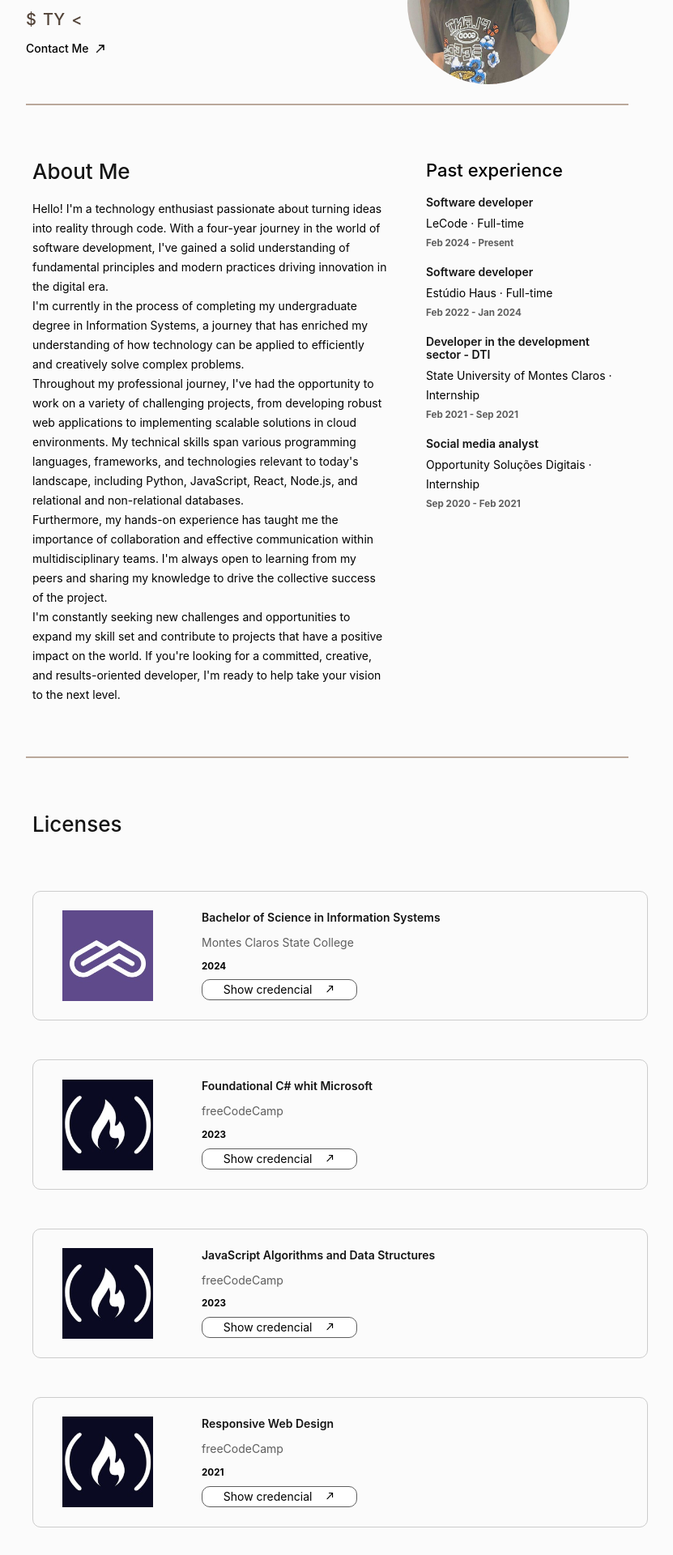
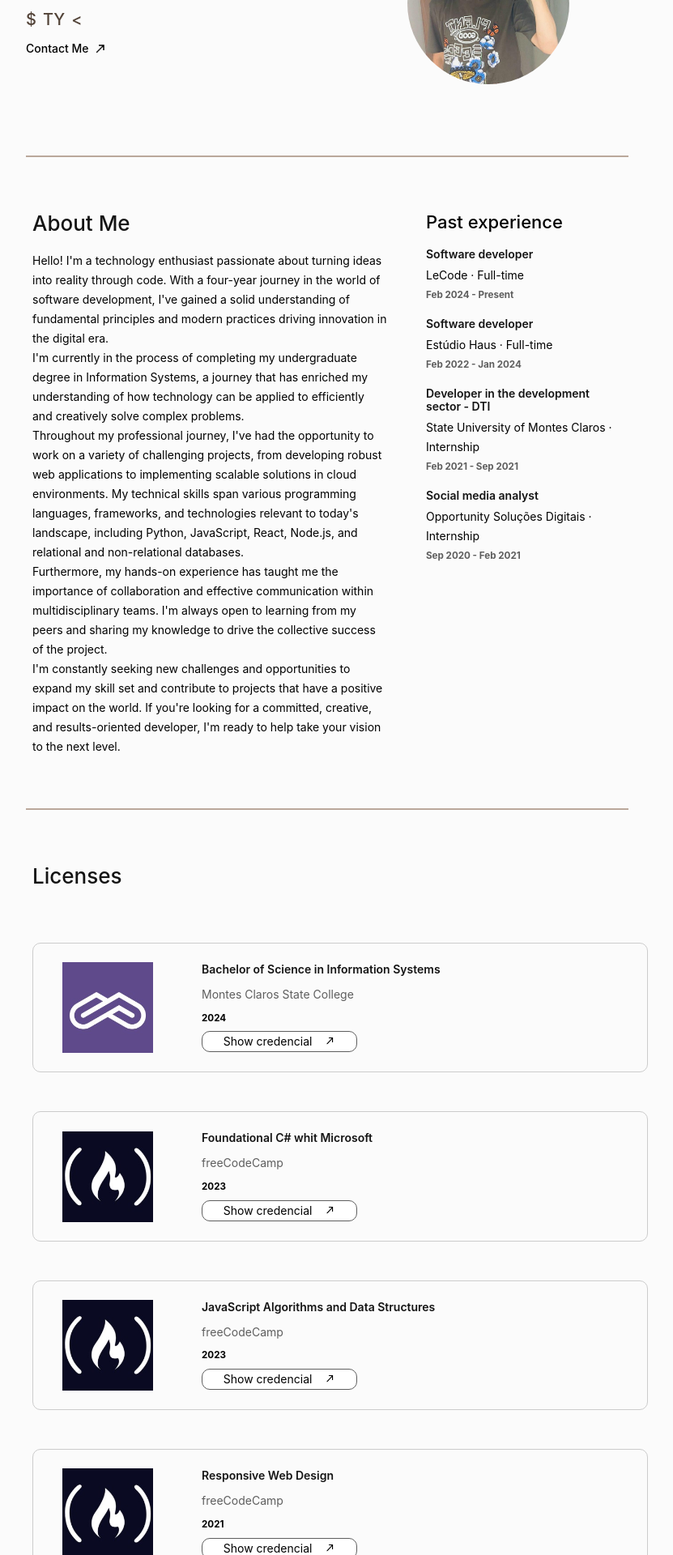
Before and after one commit to DanielBorgesDev/portifolio, a React (Create React App) app: page / in a window 1280 px wide. Shown: the part 120-2040 px from the top of the page at 81% size, without its empty margins (236-1067 px from the left). Built offline with nearby package versions, Linux system fonts and the light colour scheme.

Commit message:
feat: clear old code

```diff
--- a/src/styles/components/AboutMe/index.tsx
+++ b/src/styles/components/AboutMe/index.tsx
@@ -1,6 +1,5 @@
 import {
   AboutMeContainer,
-  CenteredContainer,
   CenteredContainerAboutMe,
   ExperienceContainer,
   PastExperienceTextContainer,
@@ -8,7 +7,6 @@ import {
 
 const AboutMe = () => {
   return (
-    <CenteredContainer>
       <CenteredContainerAboutMe>
         <AboutMeContainer>
           <h2>About Me</h2>
@@ -72,7 +70,6 @@ const AboutMe = () => {
           </PastExperienceTextContainer>
         </ExperienceContainer>
       </CenteredContainerAboutMe>
-    </CenteredContainer>
   );
 };
 export default AboutMe;
--- a/src/styles/components/AboutMe/styles.ts
+++ b/src/styles/components/AboutMe/styles.ts
@@ -1,13 +1,6 @@
 import styled from 'styled-components';
 
-export const CenteredContainer = styled.div`
-  width: 100%;
-  padding-top: 4rem;
-  flex-direction: column;
-  gap: 2rem;
-  padding-top: 4rem;
-  padding-bottom: 4rem;
-`;
+
 
 export const CenteredContainerAboutMe = styled.div`
 max-width: 49.5rem;
--- a/src/styles/components/DividerWrapper/styles.ts
+++ b/src/styles/components/DividerWrapper/styles.ts
@@ -4,6 +4,8 @@ export const ContainerDivider = styled.div`
     max-width: 792px;
     padding-left: 24px;
     padding-right: 24px;
+     padding-top: 4rem;
+    padding-bottom: 4rem;
 `;
 
 export const DividerLine = styled.div`
--- a/src/styles/components/Header/styles.ts
+++ b/src/styles/components/Header/styles.ts
@@ -1,11 +1,7 @@
 import styled from 'styled-components';
 import { Styles } from '../../Styles';
 
-export const CenteredContainer = styled.div`
-  width: 100%;
-  padding-top: 4rem;
-  padding-bottom: 4rem;
-`;
+
 
 export const CenteredContainerHeader = styled.div`
   max-width: 49.5rem;
--- a/src/styles/components/HireMe/styles.ts
+++ b/src/styles/components/HireMe/styles.ts
@@ -2,7 +2,6 @@ import styled from 'styled-components';
 
 export const CenteredContainer = styled.div`
    width: 100%;
-  padding-top: 4rem;
   flex-direction: column;
   gap: 2rem;
 `;
--- a/src/styles/components/Licenses/index.tsx
+++ b/src/styles/components/Licenses/index.tsx
@@ -3,7 +3,6 @@ import FreeCodeCampIcon from "../../../assets/free_code_camp_logo.jpeg";
 import arrowIcon from "../../../assets/northEastArow.png";
 
 import {
-  CenteredContainer,
   CenteredContainerLicenses,
   ContainerLicenses,
   IconWrapper,
@@ -16,10 +15,8 @@ import {
 
 const Licenses = () => {
   return (
-    <CenteredContainer>
       <CenteredContainerLicenses>
         <h2>Licenses</h2>
-
         <ContainerLicenses>
           <IconWrapper>
             <ImageStyled src={UniIcon} alt="Icon unimontes" />
@@ -89,7 +86,6 @@ const Licenses = () => {
           </TextsLicenses>
         </ContainerLicenses>
       </CenteredContainerLicenses>
-    </CenteredContainer>
   );
 };
 export default Licenses;
--- a/src/styles/components/Licenses/styles.ts
+++ b/src/styles/components/Licenses/styles.ts
@@ -1,12 +1,6 @@
 import styled from 'styled-components';
 
-export const CenteredContainer = styled.div`
-   width: 100%;
-  padding-top: 4rem;
-  padding-bottom: 4rem;
-  flex-direction: column;
-  gap: 2rem;
-`;
+
 export const CenteredContainerLicenses = styled.div`
 max-width: 49.5rem;
 display: flex;
--- a/src/styles/components/MyForm/styles.ts
+++ b/src/styles/components/MyForm/styles.ts
@@ -8,7 +8,9 @@ export const FormContainer = styled.form`
   margin-bottom:2rem;
 `;
 
-export const InputContainer = styled.div``;
+export const InputContainer = styled.div`
+
+`;
 
 export const LabelForm = styled.label`
   position: absolute;
```
